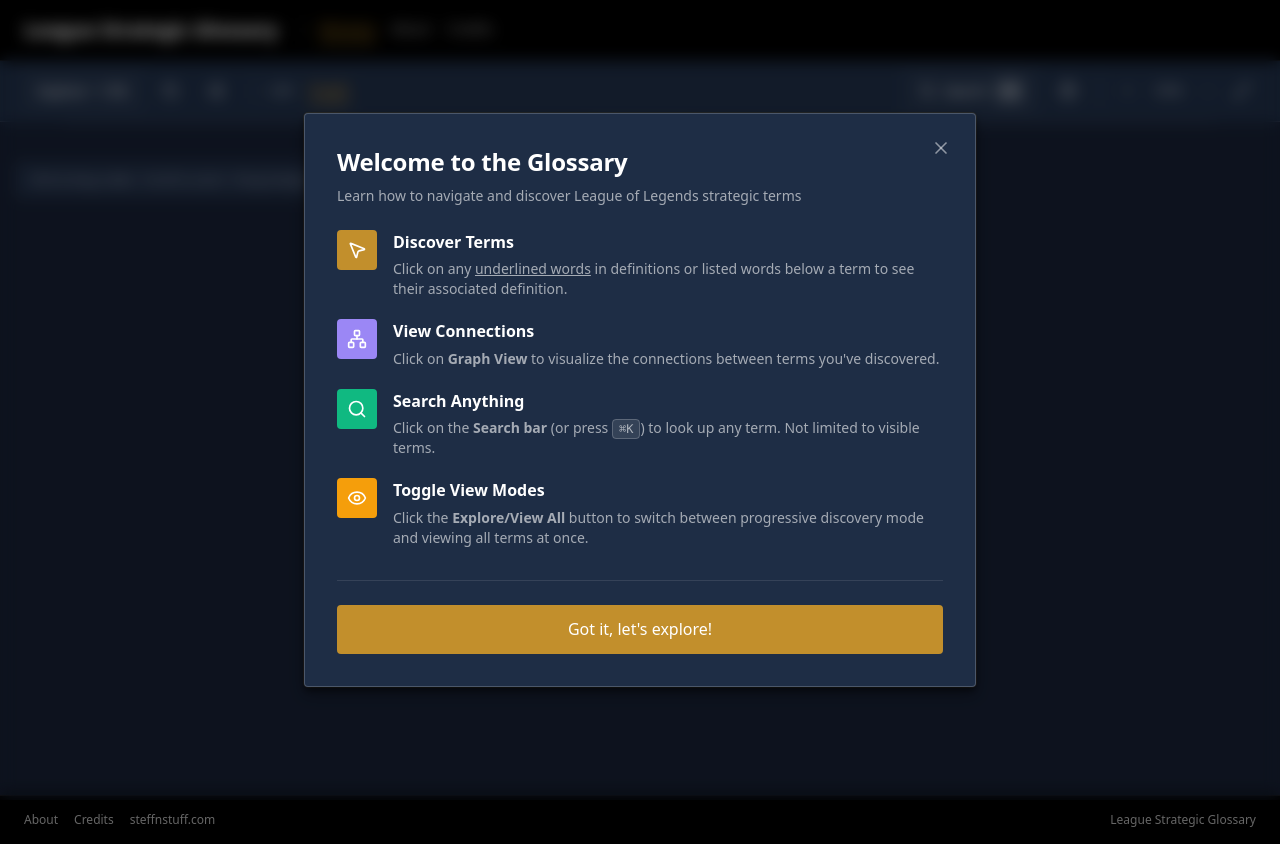
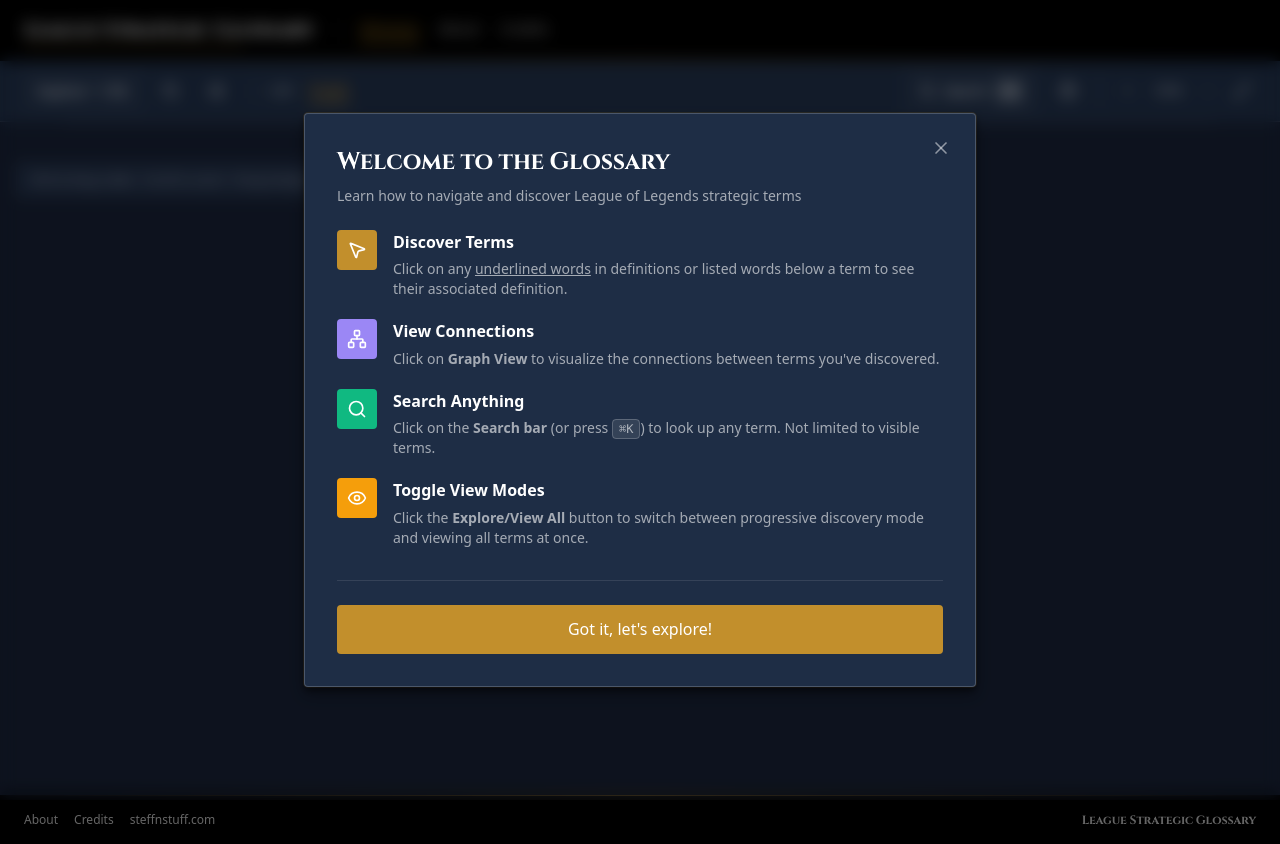
Before and after one commit to peachfuzzz/league-strategic-glossary, a Next.js app: page / in a window 1280 px wide. Built offline with nearby package versions, Linux system fonts and the light colour scheme.

Commit message:
some general visual changes
some stuff has been changed visually, mostly the addition of some gold accents and small animations when selected and whatnot

```diff
--- a/src/app/globals.css
+++ b/src/app/globals.css
@@ -9,12 +9,15 @@
   --background: #161f32;          /* Dark blue background */
   --background-card: #1e2d45;     /* Lighter blue for cards (calculated: lightness +8%) */
   --background-elevated: #243447; /* Even lighter for elevated elements */
+  --background-darker: #0f1623;   /* Deeper contrast for insets */
   --foreground: #ffffff;          /* White text */
   --foreground-muted: rgba(255, 255, 255, 0.7);  /* Muted white */
   --foreground-light: rgba(255, 255, 255, 0.5);  /* Light white */
   --accent: #c28f2c;              /* League gold/yellow */
   --accent-hover: #d4a03d;        /* Lighter gold on hover */
   --accent-dark: #9a7324;         /* Darker gold */
+  --accent-glow: rgba(194, 143, 44, 0.15);    /* Subtle gold background highlight */
+  --accent-border: rgba(194, 143, 44, 0.3);   /* Gold border treatment */
   --border: rgba(255, 255, 255, 0.1);  /* Subtle white borders */
   --border-subtle: rgba(255, 255, 255, 0.05);
   --header-bg: #000000;           /* Black header */
@@ -35,9 +38,9 @@
   line-height: 1.6;
 }
 
-/* Display font for titles - using Source Sans Pro with heavier weight */
+/* Display font for titles - Cinzel serif */
 .font-display {
-  font-family: var(--font-sans);
+  font-family: var(--font-display), Georgia, serif;
   font-weight: 700;
   letter-spacing: -0.01em;
 }
@@ -55,29 +58,60 @@
   font-size: 0.85em;
 }
 
-/* Custom scrollbar styling */
+/* Section heading utility (ALSO SEE, REFERENCED BY, etc.) */
+.section-heading {
+  font-size: 0.75rem;
+  font-weight: 500;
+  color: rgba(255, 255, 255, 0.6);
+  text-transform: uppercase;
+  letter-spacing: 0.05em;
+}
+
+/* Base transitions for interactive elements */
+a, button {
+  transition: color 150ms ease, border-color 150ms ease, background-color 150ms ease;
+}
+
+/* Ghost button utility (toolbar/action buttons) */
+.btn-ghost {
+  padding: 0.375rem 0.75rem;
+  font-size: 0.875rem;
+  border: 1px solid rgba(255, 255, 255, 0.3);
+  border-radius: 0.25rem;
+  color: white;
+  background: transparent;
+  cursor: pointer;
+  transition: all 150ms ease;
+}
+
+.btn-ghost:hover {
+  border-color: var(--accent);
+  background: var(--accent-glow);
+}
+
+/* Custom scrollbar styling - dark theme */
 ::-webkit-scrollbar {
   width: 10px;
   height: 10px;
 }
 
 ::-webkit-scrollbar-track {
-  background: #F5F5F5;
+  background: var(--background);
 }
 
 ::-webkit-scrollbar-thumb {
-  background: #D0D0D0;
+  background: rgba(255, 255, 255, 0.15);
   border-radius: 5px;
-  border: 2px solid #F5F5F5;
+  border: 2px solid var(--background);
 }
 
 ::-webkit-scrollbar-thumb:hover {
-  background: #B0B0B0;
+  background: rgba(255, 255, 255, 0.25);
 }
 
-/* Selection color */
+/* Selection color - gold tint */
 ::selection {
-  background: rgba(224, 122, 95, 0.25);
+  background: rgba(194, 143, 44, 0.25);
   color: var(--foreground);
 }
 
@@ -98,7 +132,37 @@
   box-shadow:
     0 4px 6px rgba(0, 0, 0, 0.4),
     0 8px 16px rgba(0, 0, 0, 0.3),
-    0 0 0 1px rgba(194, 143, 44, 0.1);  /* Subtle gold glow */
+    0 0 0 1px rgba(194, 143, 44, 0.15);  /* Subtle gold glow */
+}
+
+/* Card hover utility */
+.card-hover {
+  transition: all 200ms ease;
+}
+
+.card-hover:hover {
+  border-color: var(--accent);
+  box-shadow:
+    0 4px 6px rgba(0, 0, 0, 0.4),
+    0 8px 16px rgba(0, 0, 0, 0.3),
+    0 0 0 1px rgba(194, 143, 44, 0.15);
+}
+
+/* Gold accent border */
+.border-accent-subtle {
+  border-color: var(--accent-border);
+}
+
+/* Gold gradient line (for header/footer borders) */
+.border-gold-gradient {
+  border-image: linear-gradient(
+    90deg,
+    transparent 0%,
+    var(--accent-border) 15%,
+    var(--accent) 50%,
+    var(--accent-border) 85%,
+    transparent 100%
+  ) 1;
 }
 
 /* Hand-drawn divider */
@@ -129,3 +193,17 @@
 .tilt-slight {
   transform: rotate(-0.3deg);
 }
+
+/* Fade-in animation for modals/overlays */
+@keyframes fadeIn {
+  from {
+    opacity: 0;
+  }
+  to {
+    opacity: 1;
+  }
+}
+
+.animate-fade-in {
+  animation: fadeIn 150ms ease-out;
+}
--- a/src/app/layout.tsx
+++ b/src/app/layout.tsx
@@ -1,5 +1,5 @@
 import type { Metadata } from "next";
-import { Source_Sans_3 } from "next/font/google";
+import { Source_Sans_3, Cinzel } from "next/font/google";
 import "./globals.css";
 import Header from "@/components/Header";
 import Footer from "@/components/Footer";
@@ -8,6 +8,12 @@
   variable: "--font-source-sans",
   subsets: ["latin"],
   weight: ["300", "400", "600", "700"],
+});
+
+const cinzel = Cinzel({
+  variable: "--font-display",
+  subsets: ["latin"],
+  weight: ["400", "700"],
 });
 
 export const metadata: Metadata = {
@@ -23,7 +29,7 @@
   return (
     <html lang="en">
       <body
-        className={`${sourceSans.variable} antialiased flex flex-col min-h-screen`}
+        className={`${sourceSans.variable} ${cinzel.variable} antialiased flex flex-col min-h-screen`}
       >
         <Header />
         <main className="flex-1 flex flex-col">
--- a/src/components/Footer.tsx
+++ b/src/components/Footer.tsx
@@ -2,7 +2,7 @@
 
 export default function Footer() {
   return (
-    <footer className="bg-[#000000] border-t border-[rgba(255,255,255,0.1)] flex-shrink-0">
+    <footer className="bg-[#000000] border-t border-gold-gradient flex-shrink-0">
       <div className="max-w-7xl mx-auto px-6 py-4 flex items-center justify-between text-xs text-white/40">
         <div className="flex items-center gap-4">
           <Link href="/about" className="hover:text-[#c28f2c] transition-colors">
@@ -20,7 +20,7 @@
             steffnstuff.com
           </a>
         </div>
-        <span>League Strategic Glossary</span>
+        <span className="font-display">League Strategic Glossary</span>
       </div>
     </footer>
   );
--- a/src/components/Header.tsx
+++ b/src/components/Header.tsx
@@ -13,20 +13,21 @@
   const pathname = usePathname();
 
   return (
-    <header className="bg-[#000000] border-b border-[rgba(255,255,255,0.1)] shadow-lg flex-shrink-0 relative z-50">
+    <header className="bg-[#000000] border-b border-gold-gradient shadow-lg flex-shrink-0 relative z-50">
       <div className="max-w-7xl mx-auto px-6 py-4 flex items-center gap-6">
-        <Link href="/" className="text-xl font-display text-white hover:text-[#c28f2c] transition-colors">
+        <Link href="/" className="group relative text-xl font-display text-white hover:text-[#c28f2c] transition-colors">
           League Strategic Glossary
+          <span className="absolute -bottom-1 left-0 w-3/4 h-[2px] bg-[#c28f2c]/40 group-hover:bg-[#c28f2c]/70 transition-colors" />
         </Link>
 
-        <nav className="flex items-center gap-4 border-l border-white/30 pl-4">
+        <nav className="flex items-center gap-5 border-l border-white/20 pl-5">
           {NAV_LINKS.map(({ href, label }) => {
             const isActive = href === '/' ? pathname === '/' : pathname.startsWith(href);
             return (
               <Link
                 key={href}
                 href={href}
-                className={`text-sm transition-colors pb-0.5 ${
+                className={`text-sm tracking-wide pb-0.5 ${
                   isActive
                     ? 'text-[#c28f2c] border-b-2 border-[#c28f2c] font-medium'
                     : 'text-white/70 hover:text-[#c28f2c]'
--- a/src/components/HelpCard.tsx
+++ b/src/components/HelpCard.tsx
@@ -13,7 +13,7 @@
 
   return (
     <div
-      className="fixed inset-0 bg-black/40 backdrop-blur-sm z-50 flex items-center justify-center p-4"
+      className="fixed inset-0 bg-black/40 backdrop-blur-sm z-50 flex items-center justify-center p-4 animate-fade-in"
       onClick={onClose}
     >
       <div
--- a/src/components/MediaGallery.tsx
+++ b/src/components/MediaGallery.tsx
@@ -30,7 +30,7 @@
 
   return (
     <div
-      className="fixed inset-0 z-50 flex items-center justify-center bg-black/80 backdrop-blur-sm"
+      className="fixed inset-0 z-50 flex items-center justify-center bg-black/80 backdrop-blur-sm animate-fade-in"
       onClick={onClose}
     >
       <button
--- a/src/components/SearchOverlay.tsx
+++ b/src/components/SearchOverlay.tsx
@@ -47,7 +47,7 @@
 
   return (
     <div
-      className="fixed inset-0 bg-black/40 backdrop-blur-sm z-50 flex items-start justify-center pt-20 px-4"
+      className="fixed inset-0 bg-black/40 backdrop-blur-sm z-50 flex items-start justify-center pt-20 px-4 animate-fade-in"
       onClick={onClose}
     >
       <div
--- a/src/components/TermPageContent.tsx
+++ b/src/components/TermPageContent.tsx
@@ -114,7 +114,7 @@
         </Link>
 
         {/* Term header */}
-        <h1 className="text-3xl font-display text-white mb-3">{term.term}</h1>
+        <h1 className="text-4xl font-display text-white mb-3">{term.term}</h1>
 
         {/* Alternates */}
         {term.alternates && term.alternates.length > 0 && (
```
Also changed, not shown: 1 other file (tests, documents, lock files or other folders).
